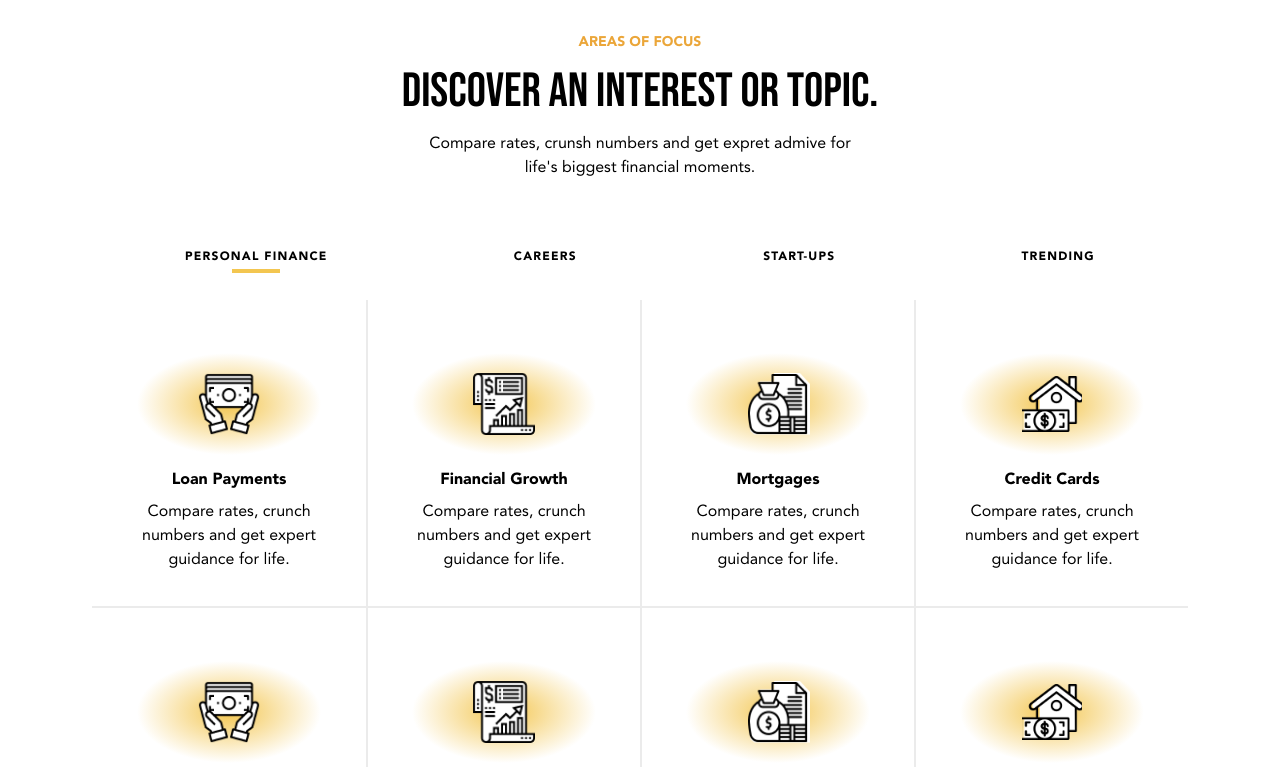
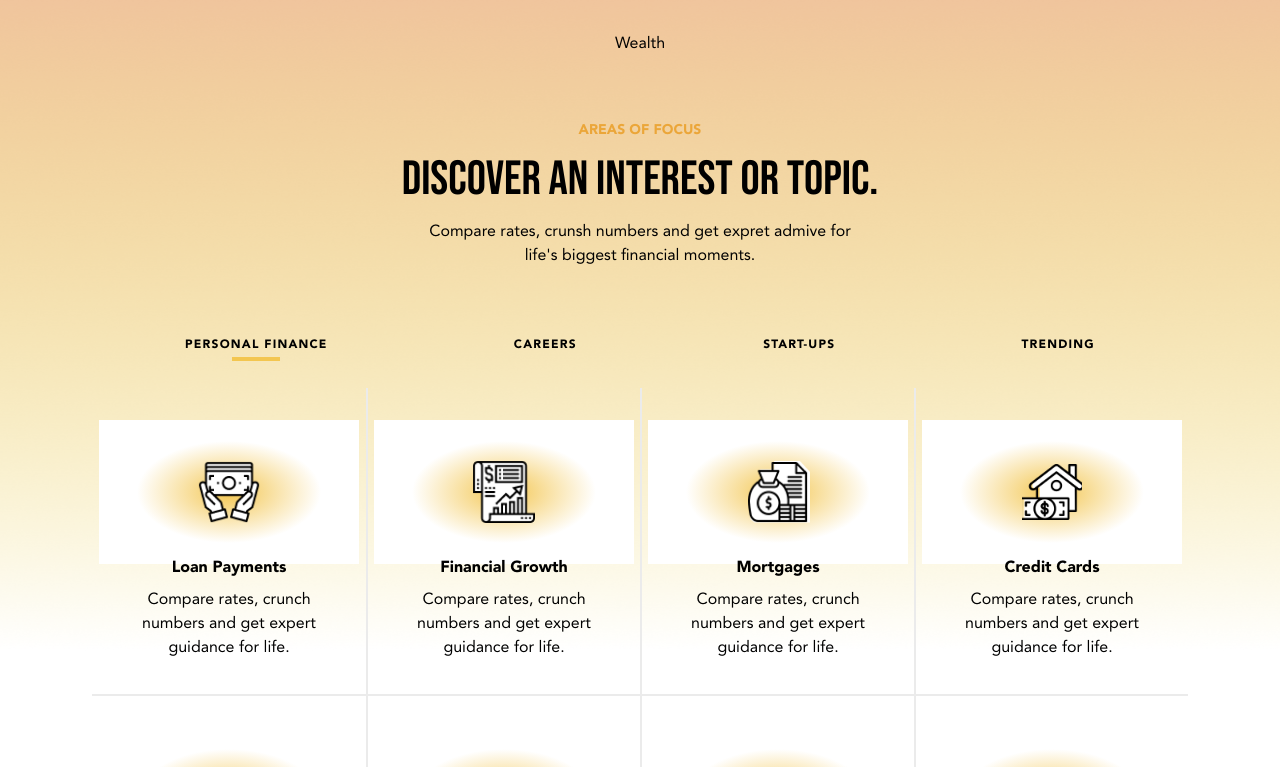
Before and after one commit to m87wheeler/intent-tech-test, a Next.js app: page / in a window 1280 px wide. Shown: the top 767 px of the page. Built offline with nearby package versions, Linux system fonts and the light colour scheme.

Commit message:
chore: add landing section and styling

```diff
--- a/components/layout/section/section.tsx
+++ b/components/layout/section/section.tsx
@@ -1,10 +1,19 @@
 import * as React from "react";
+import cn from "classnames";
 
-type Props = { header?: React.ReactNode; children: React.ReactNode };
+type Props = {
+  header?: React.ReactNode;
+  fullHeight?: boolean;
+  children: React.ReactNode;
+};
 
-const Section = ({ header, children }: Props) => {
+const Section = ({ header, fullHeight, children }: Props) => {
   return (
-    <section className="section p-8 flex flex-column gap-8 items-center">
+    <section
+      className={cn("section p-8 flex flex-column gap-8 items-center", {
+        "min-h-screen": fullHeight,
+      })}
+    >
       {header}
       {children}
     </section>
--- a/pages/index.tsx
+++ b/pages/index.tsx
@@ -1,5 +1,6 @@
 import * as React from "react";
 import Metadata from "~/components/atom/metadata";
+import LandingSection from "~/sections/homepage/landing-section";
 import TopicsSection from "~/sections/homepage/topics-section";
 import { db } from "~/db";
 import { TopicType } from "~/types";
@@ -16,6 +17,7 @@ const HomePage = ({ data }: Props) => {
         description="I left a few comments dotted around for you"
         keywords="NextJS, Tailwind, TypeScript, Responsive, Components, Interactive"
       />
+      <LandingSection />
       <TopicsSection topics={topics} />
     </>
   );
--- a/sections/homepage/landing-section.tsx
+++ b/sections/homepage/landing-section.tsx
@@ -1,9 +1,21 @@
+import Image from "next/image";
 import * as React from "react";
+import Section from "~/components/layout/section/section";
 
 type Props = {};
 
 const LandingSection = ({}: Props) => {
-  return <section></section>;
+  return (
+    <Section>
+      <Image
+        src="/assets/images/landing-background.png"
+        alt="landing-background"
+        style={{ zIndex: -1 }}
+        fill
+      />
+      <h1>Wealth</h1>
+    </Section>
+  );
 };
 
 export default LandingSection;
--- a/sections/homepage/topics-section.tsx
+++ b/sections/homepage/topics-section.tsx
@@ -15,6 +15,7 @@ const TopicsSection = ({ topics }: Props) => {
 
   return (
     <Section
+      fullHeight
       header={
         <SectionHeader
           subtitle="Areas of focus"
```
